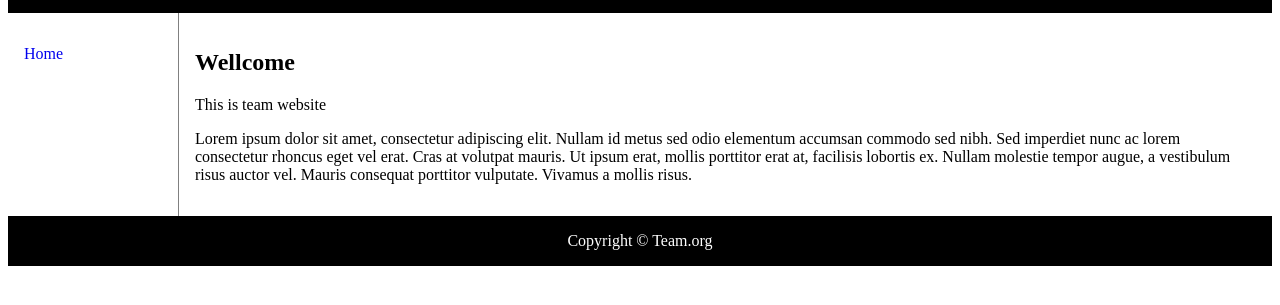
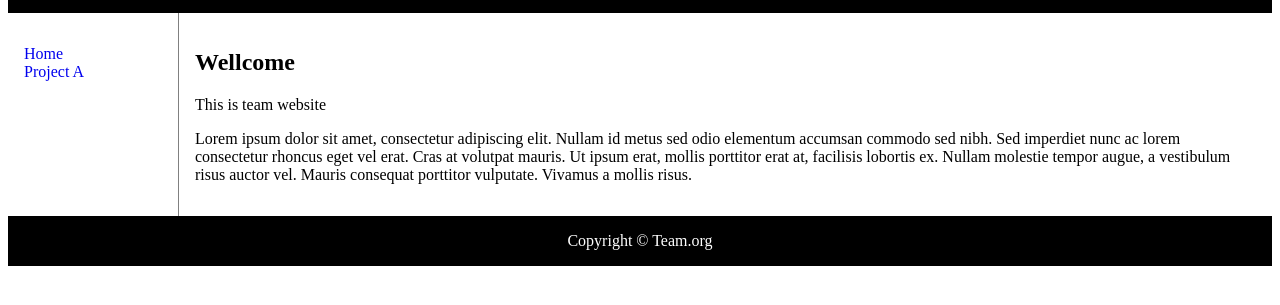
Before and after one commit to antonalberdi/swe, a plain HTML site: page index.html in a window 1280 px wide. Shown: the part 107-412 px from the top of the page. Drawn offline with Linux system fonts and the light colour scheme.

Commit message:
Project A

```diff
--- a/index.html
+++ b/index.html
@@ -12,6 +12,8 @@
 		<nav>
 		  <ul>
 			<li><a href="index.html">Home</a></li>
+			<li><a href="http://www.google.es" target="_blank">Project A</a></li>
+
 		  </ul>
 		</nav>
 		<article>
```
